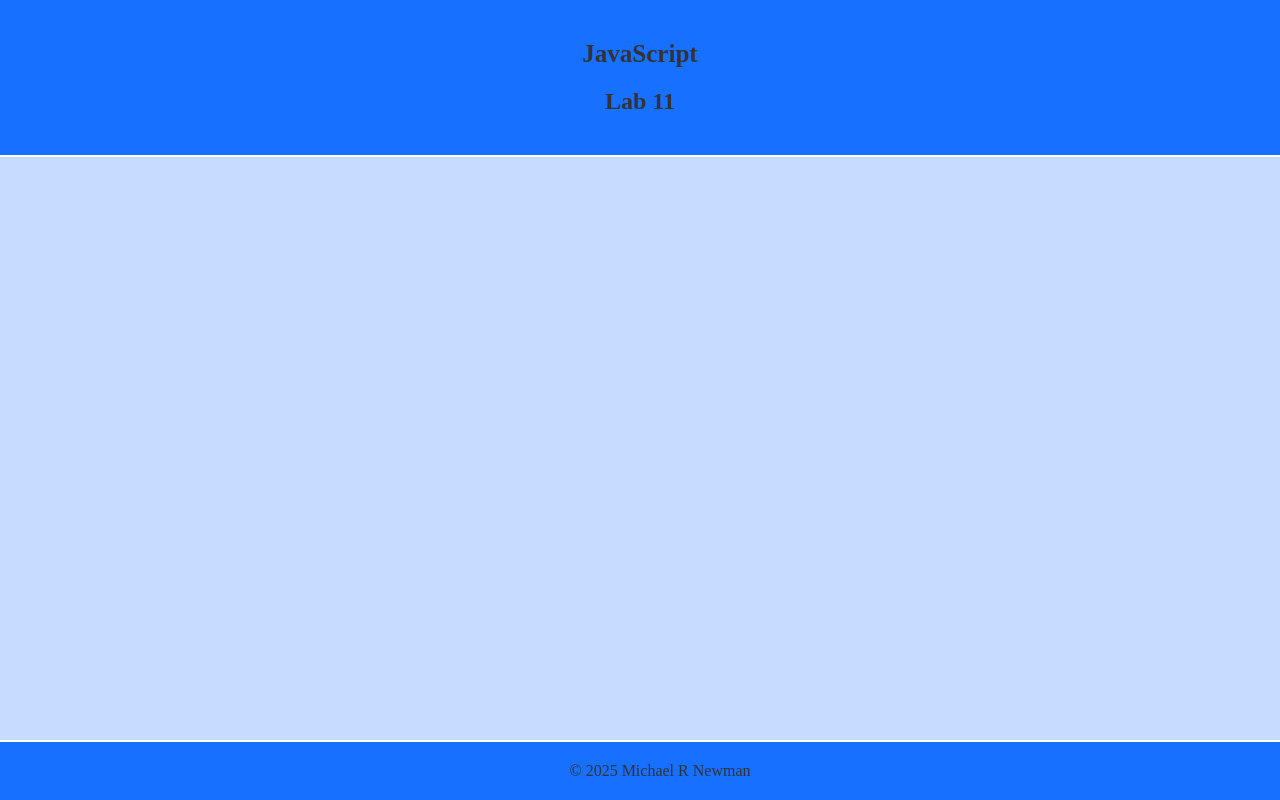
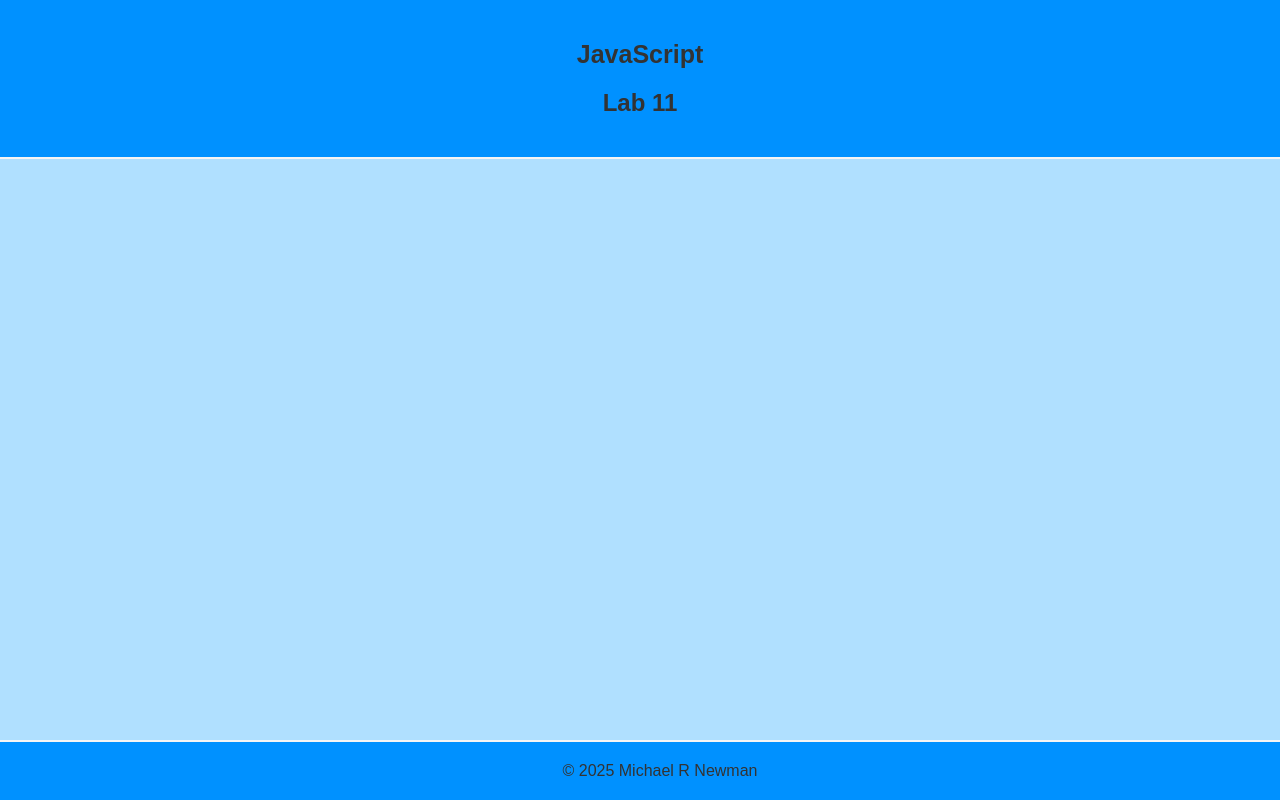
Before and after one commit to NewMicRob/Lab-11-week-13, a plain HTML site: page week-13/index.html in a window 1280 px wide. Drawn offline with Linux system fonts and the light colour scheme.

Commit message:
style change

```diff
--- a/week-13/style.css
+++ b/week-13/style.css
@@ -1,39 +1,32 @@
-:root {
-    --primary-color: #1770ff;
-    --secondary-color: #fff;
-    --background-color: #c5dbff;
-    --text-color: #333;
-    --font-family: 'Arial, sans-serif';
-}
 body {
-    font-family: var(--font-family);
-    background-color: var(--background-color);
-    color: var(--text-color);
+    font-family: Arial, sans-serif;
+    background-color: rgb(176, 224, 255);
+    color: #333;
     margin: 0;
     padding: 0;
 }
 div#header {
-    background-color: var(--primary-color);
+    background-color: rgb(0, 145, 255);
     padding: 20px;
     text-align: center;
-    border-bottom: 2px solid var(--secondary-color);
+    border-bottom: 2px solid whitesmoke;
 }
 h1 {
-    color: var(--text-color);
+    color: #333;
     font-size: 25px;
     text-align: center;
     margin-top: 20px;
 }
 h2 {
-    color: var(--text-color);
+    color: #333;
     text-align: center;
 }
 div#footer {
-    background-color: var(--primary-color);
+    background-color: rgb(0, 145, 255);
     padding: 20px;
     text-align: center;
     position: fixed;
     bottom: 0;
     width: 100%;
-    border-top: 2px solid var(--secondary-color);
+    border-top: 2px solid whitesmoke;
 }
```
